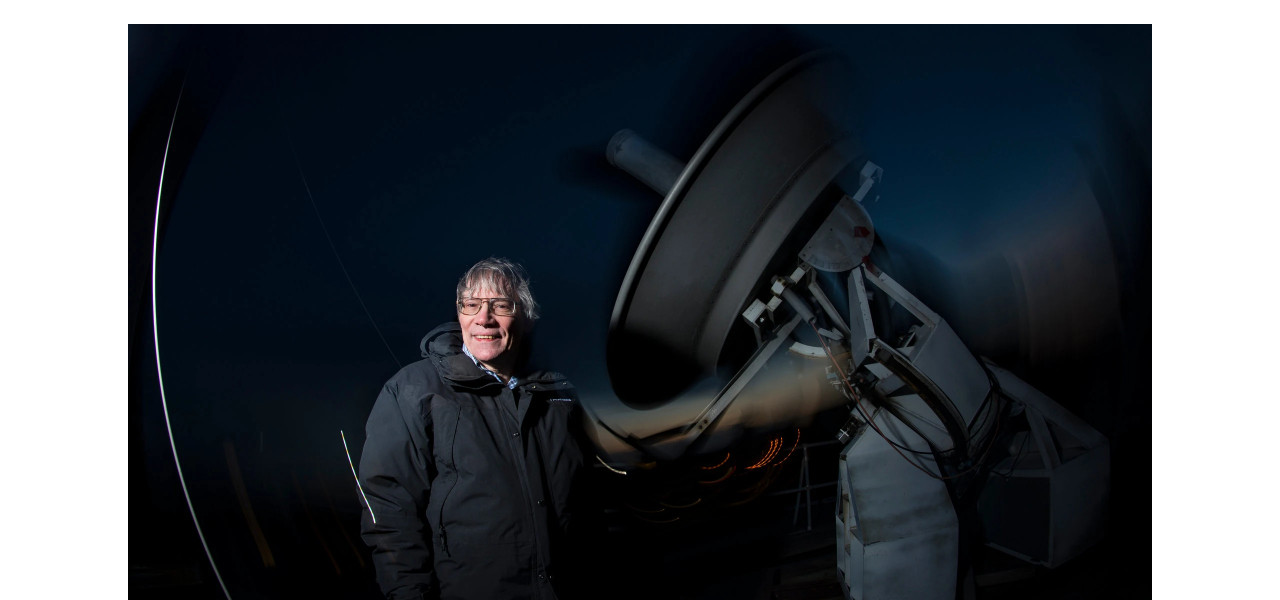
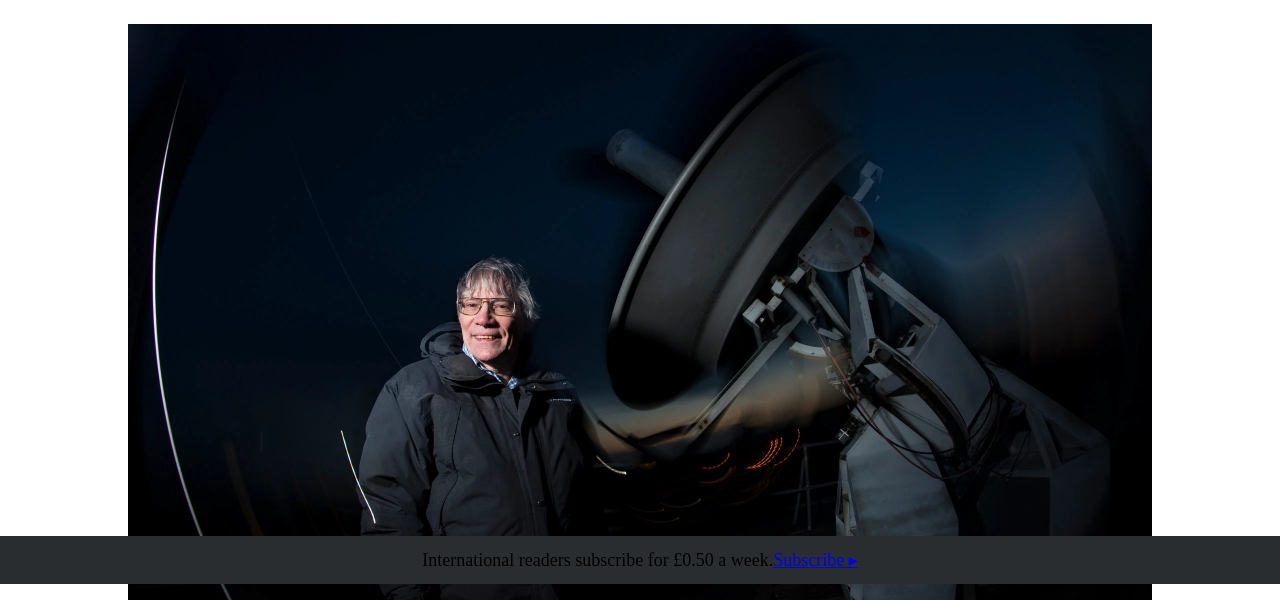
Before and after one commit to chirchir12/new-york-times-clone, a plain HTML site: page index.html in a window 1280 px wide. Shown: the part 216-816 px from the top of the page. Drawn offline with Linux system fonts and the light colour scheme.

Commit message:
Added fixed subcribe footer

```diff
--- a/index.html
+++ b/index.html
@@ -275,13 +275,15 @@
 				<p>Lawrence M. Krauss of Arizona State and others also emphasized the need for confirmation, noting that
 					the new results exceeded earlier estimates based on temperature maps of the cosmic background by the
 					European Space Agency’s Planck satellite and other assumptions about the universe.</p>
-
-
-
-
 			</div>
 		</article>
 
+		<footer>
+			<div class="footer-pop-up-container">
+				<span>International readers subscribe for £0.50 a week.</span>
+				 <a href="#"><span>Subscribe</span> <span> ▸ </span></a>
+			</div>
+		</footer>
 	</main>
 </body>
 
--- a/style.css
+++ b/style.css
@@ -423,3 +423,16 @@ aside h4{
 	margin: 1rem auto;
 	font-size: .9rem;
 }
+
+
+
+.footer-pop-up-container{
+	display: flex;
+	justify-content: center;
+	width: 100%;
+	height: 3rem;
+	position: fixed;
+	bottom: 0;
+	background-color: #2a2d30;
+	align-items: center;
+}
```
